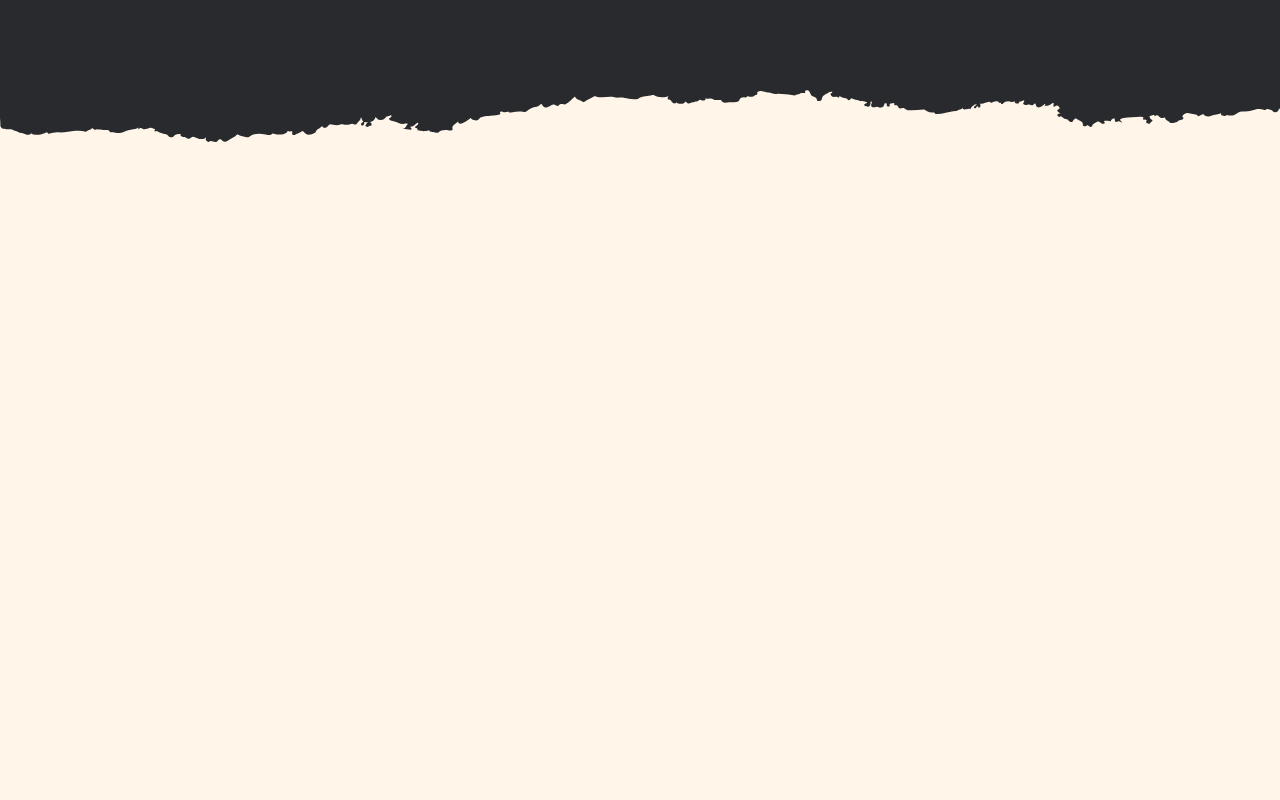
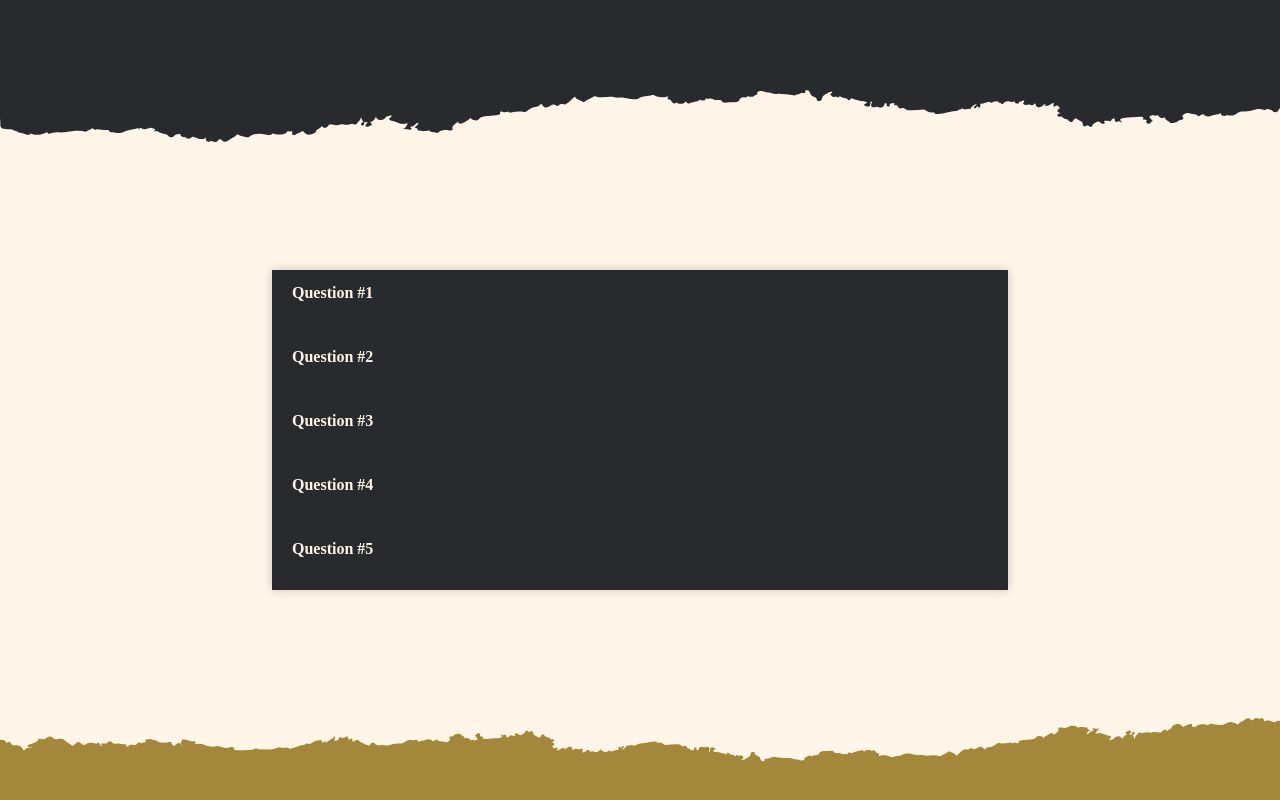
Before and after one commit to reasonsx/fantasy-quest-website, a Vue app in the folder 2nd-sem-project/: page / in a window 1280 px wide. Shown: the part 3960-4760 px from the top of the page. Before the commit the page ends 4252 px from the top, so only its background shows below. Built offline with nearby package versions, Linux system fonts and the light colour scheme; a web font is replaced by a local one.

Commit message:
accordin added
added but not finished

```diff
--- a/2nd-sem-project/src/App.vue
+++ b/2nd-sem-project/src/App.vue
@@ -97,7 +97,7 @@ li {
   height: 30px;
 }
 footer {
-  background-color: #FFF6E9;
-  height: 150px;
+  background-color: var(--gold-color);
+  height: 96px;
 }
 </style>
--- a/2nd-sem-project/src/views/HomeView.vue
+++ b/2nd-sem-project/src/views/HomeView.vue
@@ -75,10 +75,102 @@ import Portals from '../assets/components/Portals.vue';
             <div class="grey-torn-paper-bottom"></div>
         </div>
     </body>
+    <div class="accordion-container">
+    <div class="accordion">
+        <div class="faq">
+            <input type="checkbox" id="section-1" class="accordion-input">
+            <label for="section-1" class="accordion-label">Question #1</label>
+            <div class="accordion-content">
+                <p>Content #1</p>
+            </div>
+        </div>
+        <div class="faq">
+            <input type="checkbox" id="section-2" class="accordion-input">
+            <label for="section-2" class="accordion-label">Question #2</label>
+            <div class="accordion-content">
+                <p>Content #2</p>
+            </div>
+        </div>
+        <div class="faq">
+            <input type="checkbox" id="section-3" class="accordion-input">
+            <label for="section-3" class="accordion-label">Question #3</label>
+            <div class="accordion-content">
+                <p>Content #3</p>
+            </div>
+        </div>
+        <div class="faq">
+            <input type="checkbox" id="section-4" class="accordion-input">
+            <label for="section-4" class="accordion-label">Question #4</label>
+            <div class="accordion-content">
+                <p>Content #4</p>
+            </div>
+        </div>
+        <div class="faq">
+            <input type="checkbox" id="section-5" class="accordion-input">
+            <label for="section-5" class="accordion-label">Question #5</label>
+            <div class="accordion-content">
+                <p>Content #5</p>
+            </div>
+        </div>
+    </div>
+</div>
 
+    <div class="gold-torn-paper-top"></div>
+    <!-- <footer></footer> -->
 </template>
 
 <style>
+.accordion-container {
+    width: 100%;
+    height: auto;
+    background-color: var(--light-papirus);
+    display: flex;
+    flex-direction: column;
+    align-items: center;
+
+}
+.accordion{
+    margin: 128px 0;
+    width: 736px;
+    box-shadow: 0 0 10px rgba(0, 0, 0, 0.2);
+    overflow: hidden;
+    background-color: var(--black-color);
+    /* border: 4px solid var(--light-papirus); */
+}
+.accordion-label, .accordion-content{
+    padding: 14px 20px;
+}
+.accordion-label{
+    height: 64px;
+    display: block;
+    color: var(--light-papirus);
+    /* background-color: var(--light-papirus); */
+    /* border: 4px solid var(--gold-color); */
+    font-weight: bold;
+    cursor: pointer;
+    position: relative;
+    transition: background-color 0.1s;
+}
+.accordion-label:hover{
+    background-color: rgba(0, 0, 0, 0.1);
+}
+.accordion-content{
+    background: white;
+    line-height: 1.6;
+    font-size: 0.85em;
+    display: none;
+}
+.accordion-input{
+    display: none;
+}
+.accordion-input:checked ~ .accordion-content{
+    display: block;
+}
+
+
+
+
+
 .portals-background-container {
     height: auto;
     display: flex;
```
